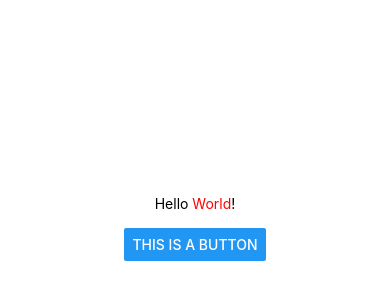
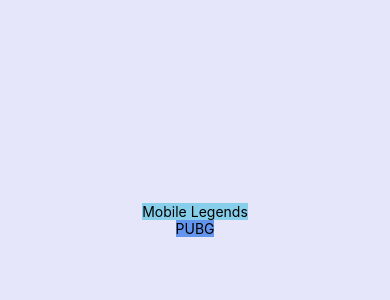
Before and after one commit to zhafranzainal/basic_ReactNative, a React Native app in the folder Project1_M1_M5/: screen / in a window 390 px wide. Shown: the part 202-502 px from the top of the page. Built offline with nearby package versions, Linux system fonts and the light colour scheme.

Commit message:
Manipulate style

```diff
--- a/Project1_M1_M5/App.js
+++ b/Project1_M1_M5/App.js
@@ -1,12 +1,13 @@
 import React from "react";
 import { SafeAreaProvider } from "react-native-safe-area-context";
 import FirstScreen from "./src/screens/FirstScreen";
+import SecondScreen from "./src/screens/SecondScreen";
 
 const App = () => {
 
   return (
     <SafeAreaProvider>
-      <FirstScreen />
+      <SecondScreen />
     </SafeAreaProvider>
   )
 
--- /dev/null
+++ b/Project1_M1_M5/src/screens/SecondScreen.js
@@ -0,0 +1,26 @@
+import React from "react";
+import { View, Text } from 'react-native';
+
+const SecondScreen = () => {
+
+    return (
+        <View style={{ flex: 1, backgroundColor: 'lavender', justifyContent: "center", alignItems: "center" }}>
+
+            <View style={{ backgroundColor: 'skyblue' }}>
+                <Text>
+                    Mobile Legends
+                </Text>
+            </View>
+
+            <View style={{ backgroundColor: 'cornflowerblue' }}>
+                <Text>
+                    PUBG
+                </Text>
+            </View>
+
+        </View>
+    )
+
+};
+
+export default SecondScreen;
```
